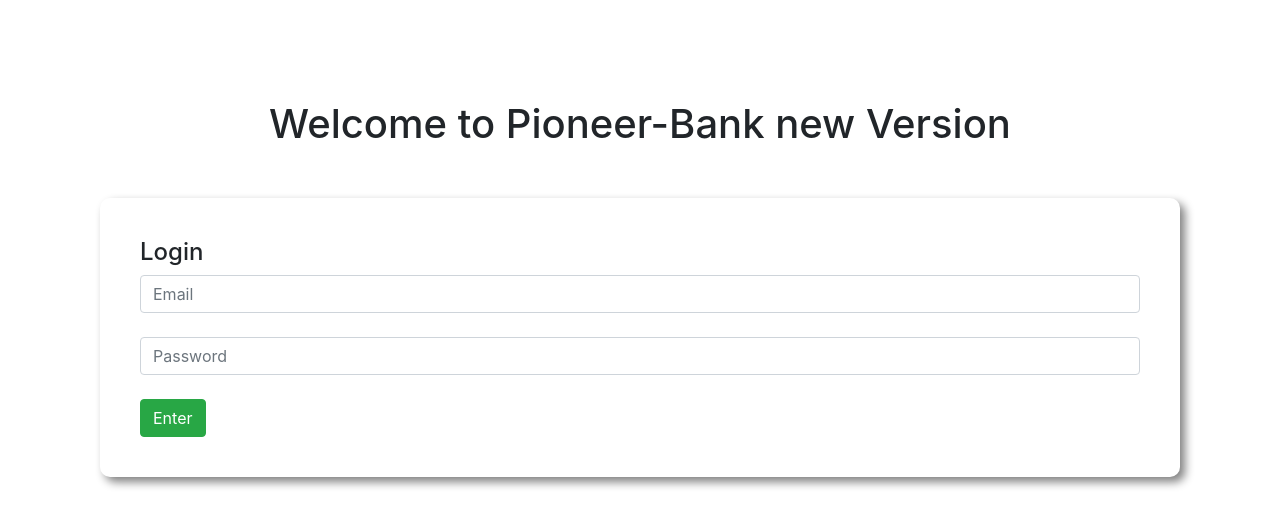
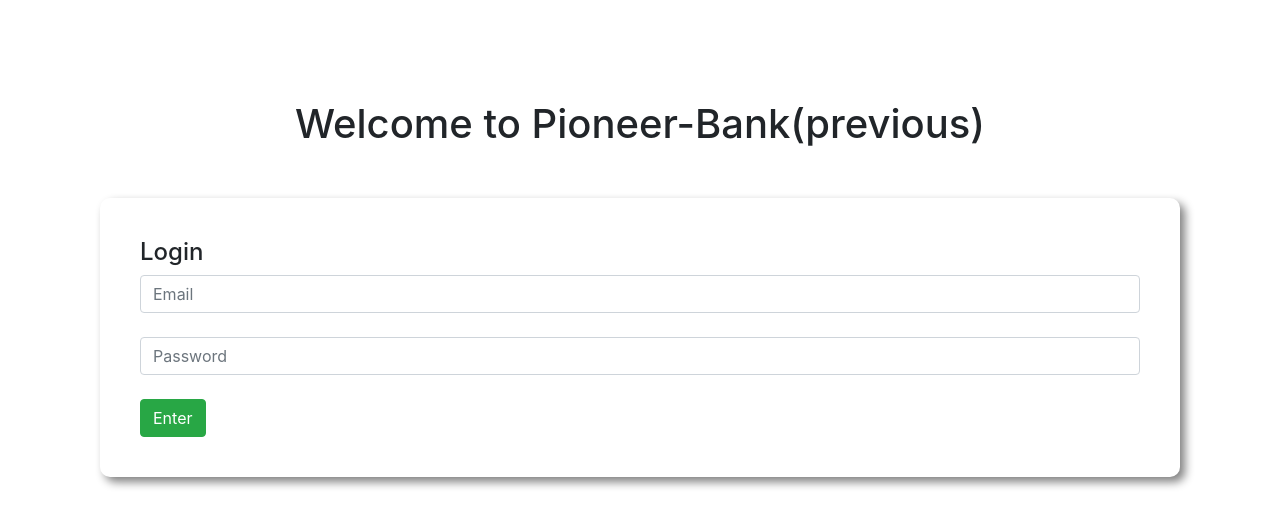
Before and after one commit to sojib-bd/pioneer-bank, a plain HTML site: page index.html in a window 1280 px wide. Drawn offline with nearby package versions, Linux system fonts and the light colour scheme.

Commit message:
new modification

```diff
--- a/index.html
+++ b/index.html
@@ -12,7 +12,7 @@
 
 <body>
     <div id="login-area">
-        <h1 class="text-center">Welcome to Pioneer-Bank new Version</h1>
+        <h1 class="text-center">Welcome to Pioneer-Bank(previous)</h1>
         <div class="submit-area">
             <h4>Login</h4>
             <input type="text" class="form-control" placeholder="Email">
```
